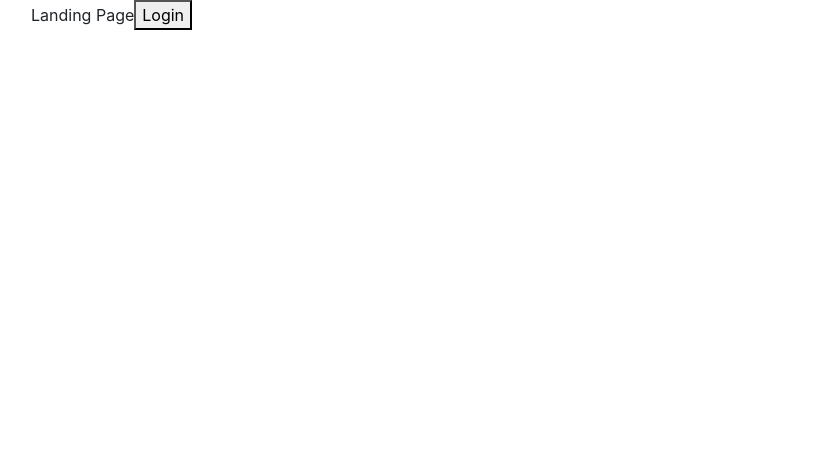
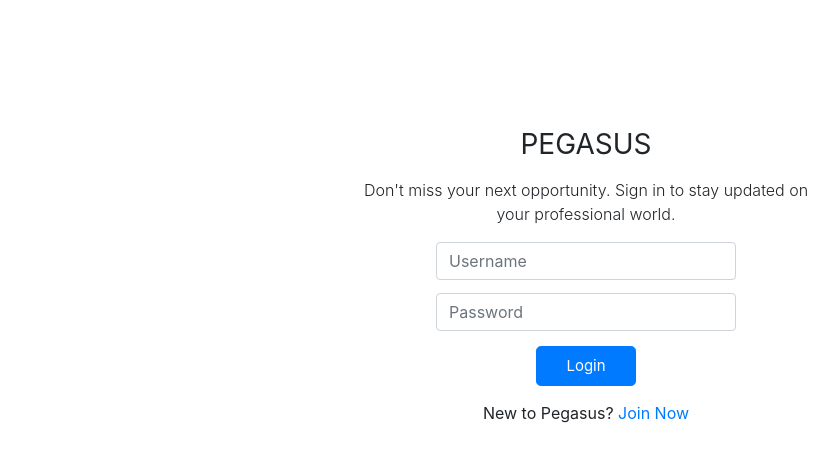
Before and after one commit to siddharthmdps/FYP19-S3-11, a React (Create React App) app in the folder frontend/: page / in a window 1280 px wide. Shown: the top 462 px of the page, without its empty margins (54-892 px from the left). Built offline with nearby package versions, Linux system fonts and the light colour scheme.

Commit message:
implementing protected routes and sign in page

```diff
--- a/frontend/src/App.js
+++ b/frontend/src/App.js
@@ -9,8 +9,7 @@ import NoMatch from './components/NoMatch'
 
 // testing
 import FetchRandomUser from './components/FetchRandomUser'
-import LandingPage from './components/LandingPage'
-import AppLayout from './components/AppLayout'
+import Login from './components/Login'
 
 // importing CSS
 import './App.css';
@@ -20,7 +19,7 @@ const App = () => {
   return (
     <Router>
 
-      <Route exact path="/" component={LandingPage}></Route>
+      <Route exact path="/" component={Login}></Route>
       <Route exact path="/home" component={Home}></Route>
     </Router>
 
--- a/frontend/src/components/AppLayout.js
+++ /dev/null
@@ -1,11 +0,0 @@
-import React from 'react'
-
-const AppLayout = () => {
-    return (
-        <div>
-            App Layout
-        </div>
-    )
-}
-
-export default AppLayout
--- a/frontend/src/components/LandingPage.js
+++ /dev/null
@@ -1,37 +0,0 @@
-import React from 'react'
-import auth from '../utils/auth'
-
-const LandingPage = (props) => (
-    <div className="container">
-        Landing Page
-
-        <button onClick={
-            () => {
-                auth.login(() => {
-                    props.history.push("/home")
-                })
-            }
-        }>Login</button>
-        {/* <h1 className="h3 mb-3 font-weight-normal">PEGASUS</h1>
-
-        <p className="font-weight-light">Don't miss your next opportunity. Sign in to stay updated on your professional world.</p>
-        <form className="form-signin">
-
-
-        <label for="inputEmail" className="sr-only">Email address</label>
-        <input type="email" id="inputEmail" className="form-control" placeholder="Email address" required="" autofocus=""/>
-        <label for="inputPassword" className="sr-only">Password</label>
-        <input type="password" id="inputPassword" className="form-control" placeholder="Password" required=""/>
-        <div className="checkbox mb-3">
-            <label>
-            <input type="checkbox" value="remember-me"> Remember me </input>
-            </label>
-        </div>
-        <button className="btn btn-lg btn-primary btn-block" type="submit">Sign in</button>
-        <br/>
-        <p>New to Pegasus? <a href="signup">Join Now</a></p>
-        </form> */}
-    </div>
-)
-
-export default LandingPage
--- /dev/null
+++ b/frontend/src/components/Login.js
@@ -0,0 +1,34 @@
+import React from 'react'
+import auth from '../utils/auth'
+import './styles/Login.css'
+
+const Login = (props) => (
+    <div className="container login-container">
+        <h1 className="h3 mb-3 font-weight-normal">PEGASUS</h1>
+        <p className="font-weight-light">Don't miss your next opportunity. Sign in to stay updated on your professional world.</p>
+        <form action="">
+            <input type="text" className="form-control" placeholder="Username"/>
+            <input type="text" className="form-control" placeholder="Password"/>
+
+
+            <button className="btn btn-lg btn-primary btn-block" onClick={
+                () => {
+                    auth.login(() => {
+                        props.history.push("/home")
+                    })
+                }
+            }>Login</button>
+            <p>New to Pegasus? <a href="signup">Join Now</a></p>
+        </form>
+
+        {/*
+
+
+        <form className="form-signin">
+
+
+        </form> */}
+    </div>
+)
+
+export default Login
--- /dev/null
+++ b/frontend/src/components/styles/Login.css
@@ -0,0 +1,21 @@
+
+
+div.login-container {
+    margin-top : 10%;
+    max-width: 500px;
+    text-align: center;
+}
+
+div.login-container input {
+    margin: auto;
+    margin-bottom: 13px;
+    max-width: 300px;
+}
+
+div.login-container button {
+    max-width: 100px;
+    margin: auto;
+    margin-top: 15px;
+    margin-bottom: 15px;
+    font-size: 15px;
+}
```
Also changed, not shown: frontend/src/styles/Styles.css (deleted, +0 -19 lines), frontend/src/components/styles/About.css (renamed from frontend/src/styles/About.css), frontend/src/components/styles/SingUp.css (renamed from frontend/src/styles/SingUp.css).
